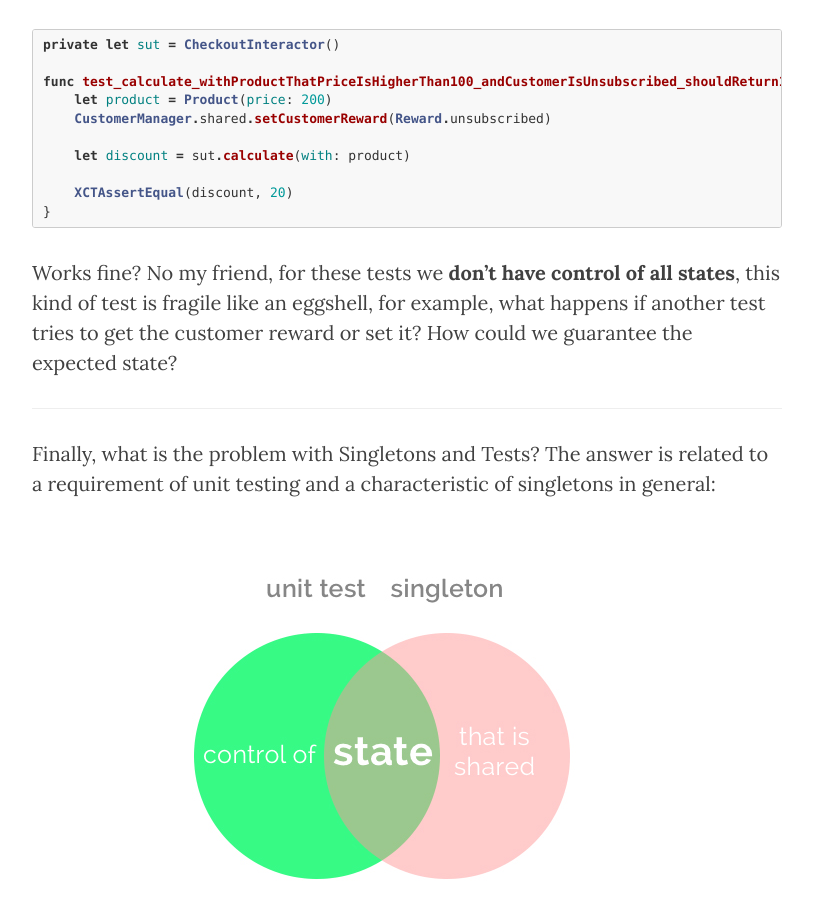
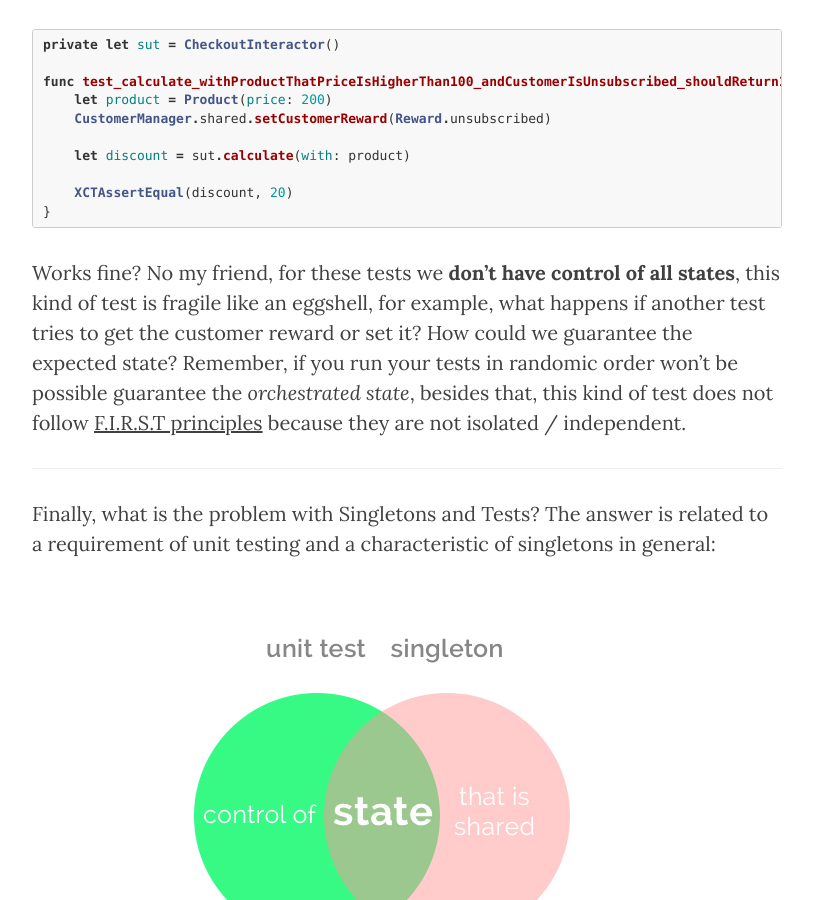
Before and after one commit to serralvo/serralvo.github.io, a Jekyll site: the page built from _posts/2020-10-17-mocking-singleton-to-increase-testability-in-swift.markdown, in a window 1280 px wide and 900 px high, scrolled down 3797 px. Shown: the whole window, without its empty margins (233-1046 px from the left). Built offline with Jekyll 4.4.1, drawn with Linux system fonts in a browser that asks for light colours; nearby versions of some CDN libraries.

Commit message:
Update 2020-10-17-mocking-singleton-to-increase-testability-in-swift.markdown

````diff
--- a/_posts/2020-10-17-mocking-singleton-to-increase-testability-in-swift.markdown
+++ b/_posts/2020-10-17-mocking-singleton-to-increase-testability-in-swift.markdown
@@ -141,7 +141,7 @@ func test_calculate_withProductThatPriceIsHigherThan100_andCustomerIsUnsubscribe
 }
 ```
 
-Works fine? No my friend, for these tests we **don't have control of all states**, this kind of test is fragile like an eggshell, for example, what happens if another test tries to get the customer reward or set it? How could we guarantee the expected state?
+Works fine? No my friend, for these tests we **don't have control of all states**, this kind of test is fragile like an eggshell, for example, what happens if another test tries to get the customer reward or set it? How could we guarantee the expected state? Remember, if you run your tests in randomic order won't be possible guarantee the _orchestrated state_, besides that, this kind of test does not follow <a href="http://agileinaflash.blogspot.com/2009/02/first.html" target="_blank">F.I.R.S.T principles</a> because they are not isolated / independent.
 
 ---
 
````
